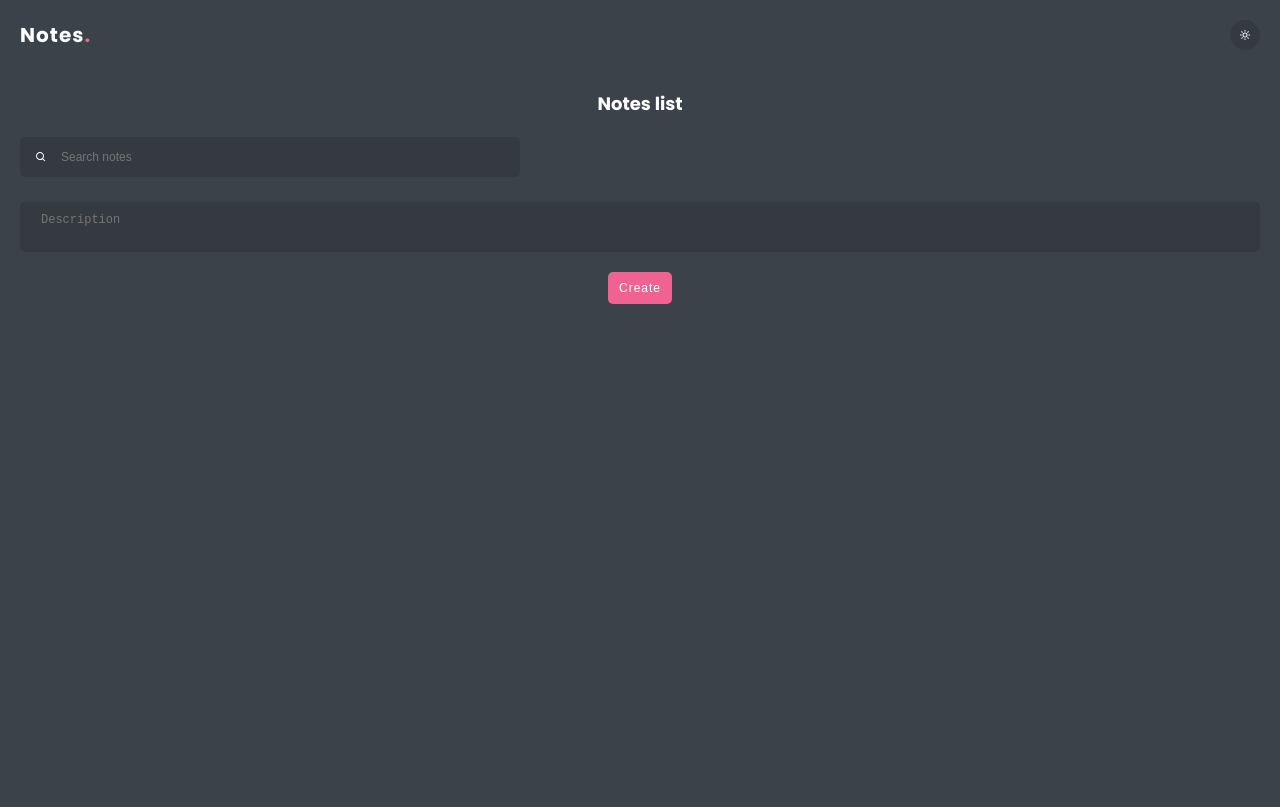
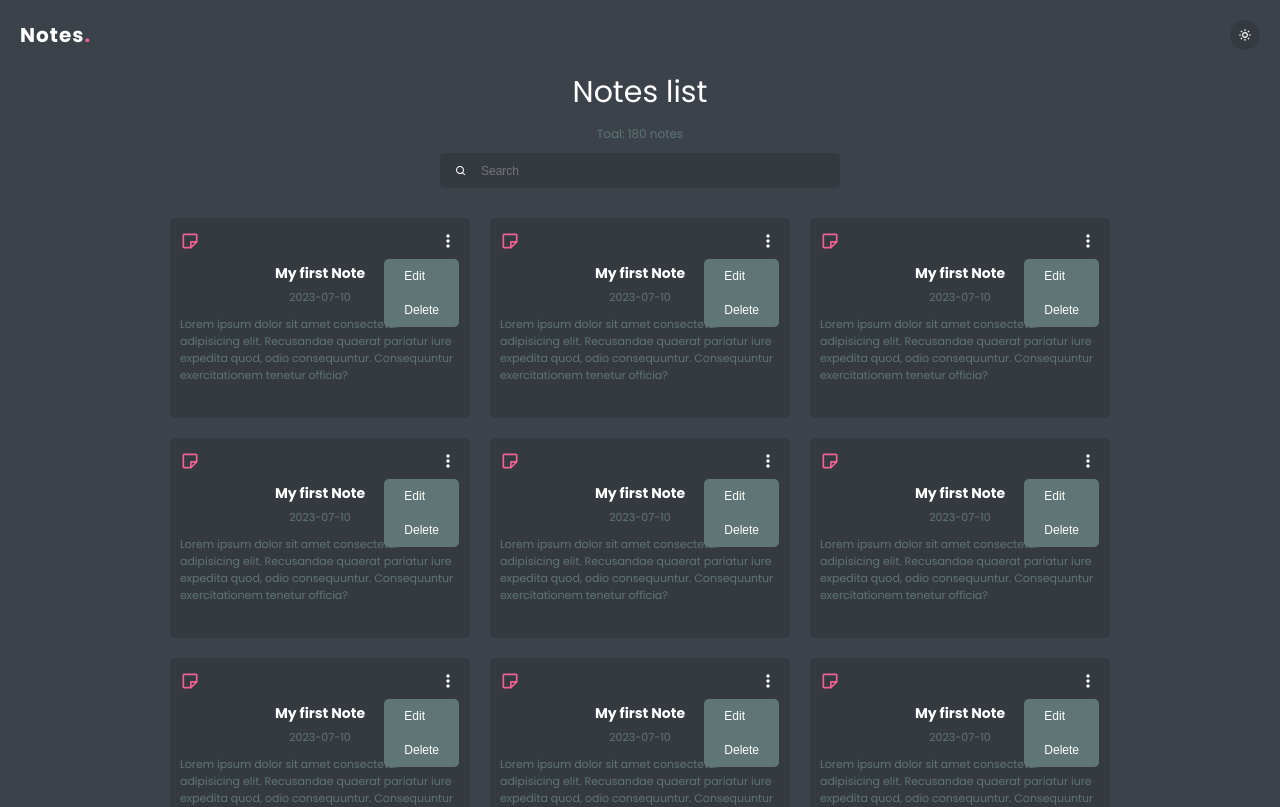
Before and after one commit to IrvingRR/notes-management-frontend, a Next.js app: page / in a window 1280 px wide. Shown: the top 807 px of the page. Built offline with nearby package versions, Linux system fonts and the light colour scheme.

Commit message:
[Design]: NoteItem design created

```diff
--- a/src/app/page.tsx
+++ b/src/app/page.tsx
@@ -1,17 +1,29 @@
 "use client";
 
 import { BiSearch } from "react-icons/bi";
-import { Container} from "@/styled/pages/home.styles";
-import { Button, Input, TextArea } from "@/common";
+import { Container, NotesContainer } from "@/styled/pages/home.styles";
+import { Input } from "@/common";
+import { NoteItem } from "@/components";
 
 export default function Home() {
 
   return (
    <Container>
       <h2>Notes list</h2>
-      <Input type='text' name='seach' placeholder='Search notes' icon={<BiSearch/>} legend='Invalid search'/>
-      <TextArea name='description' placeholder="Description"/>
-      <Button label='Create'/>
+      <p>Toal: 180 notes</p>
+      <Input type='text' name='search' placeholder='Search' icon={<BiSearch/>}/>
+      <NotesContainer>
+        <NoteItem/>
+        <NoteItem/>
+        <NoteItem/>
+        <NoteItem/>
+        <NoteItem/>
+        <NoteItem/>
+        <NoteItem/>
+        <NoteItem/>
+        <NoteItem/>
+        <NoteItem/>
+      </NotesContainer>
    </Container>
   );
 };
--- /dev/null
+++ b/src/components/NoteItem.tsx
@@ -0,0 +1,26 @@
+import { BiDotsVerticalRounded, BiNote } from "react-icons/bi";
+import { NoteCard, NoteCardBody, NoteCardButton, NoteCardHeader, NoteCardOption, NoteCardOptions, NoteCardTitle } from "@/styled/components/noteItem.styles";
+
+export const NoteItem = () => {
+  return (
+    <NoteCard>
+        <NoteCardHeader>
+        <BiNote/>
+        <NoteCardButton>
+            <BiDotsVerticalRounded/>
+            <NoteCardOptions>
+            <NoteCardOption>Edit</NoteCardOption>
+            <NoteCardOption>Delete</NoteCardOption>
+            </NoteCardOptions>
+        </NoteCardButton>
+        </NoteCardHeader>
+        <NoteCardTitle>
+        <h3>My first Note</h3>
+        <span>2023-07-10</span>
+        </NoteCardTitle>
+        <NoteCardBody>
+        <p>Lorem ipsum dolor sit amet consectetur adipisicing elit. Recusandae quaerat pariatur iure expedita quod, odio consequuntur. Consequuntur exercitationem tenetur officia?</p>
+        </NoteCardBody>
+    </NoteCard>
+  );
+};
--- a/src/components/index.ts
+++ b/src/components/index.ts
@@ -1,2 +1,3 @@
 export * from './Header';
+export * from './NoteItem';
 export * from './ProviderComponent';
--- a/src/styled/common/form.ts
+++ b/src/styled/common/form.ts
@@ -2,6 +2,7 @@ import styled, {css} from 'styled-components';
 
 export const Field = styled.div`
     width: 100%;
+    max-width: 400px;
     display: flex;
     flex-direction: column;
     gap: 5px;
@@ -30,11 +31,12 @@ export const FieldContent = styled.div<{ variant?: string }>`
 
 export const InputElement = styled.input<{ variant?: string, isrounded?: boolean }>`
     width: 100%;
-    height: 40px;
+    height: 35px;
     max-width: 500px;
     padding: 10px 20px;
     background-color: ${props => props.theme.backgroundSecondaryColor};
     color: ${props => props.theme.fontColor};
+    font-size: var(--fs-s);
 
     &:focus {
         background-color: transparent;
@@ -82,6 +84,7 @@ export const TextAreaElement = styled.textarea<{ isrounded?: boolean }>`
     background-color: ${props => props.theme.backgroundSecondaryColor};
     color: ${props => props.theme.fontColor};
     resize: none;
+    font-size: var(--fs-s);
 
     &:focus {
         background-color: transparent;
--- /dev/null
+++ b/src/styled/components/noteItem.styles.ts
@@ -0,0 +1,96 @@
+import styled from 'styled-components';
+
+export const NoteCard = styled.div`
+    width: 100%;
+    max-width: 300px;
+    height: 200px;
+    display: flex;
+    flex-direction: column;
+    gap: 10px;
+    border-radius: var(--radius);
+    background-color: ${props => props.theme.backgroundSecondaryColor};
+    color: ${props => props.theme.fontColor};
+    padding: 10px;
+    transition: var(--transition);
+
+    &:hover {
+        transform: translateY(-3px);
+        box-shadow: 0px 0px 5px -1px var(--gray-secondary-color);
+        -webkit-box-shadow: 0px 0px 5px -1px var(--gray-secondary-color);
+        -moz-box-shadow: 0px 0px 5px -1px var(--gray-secondary-color);
+    }
+`;
+
+export const NoteCardHeader = styled.div`
+    width: 100%;
+    display: flex;
+    gap: 5px;
+    align-items: center;
+    justify-content: space-between;
+
+    svg {
+        font-size: var(--fs-l);
+        color: var(--primary-color);
+    }
+`;
+
+export const NoteCardButton = styled.button`
+    width: 25px;
+    height: 25px;
+    display: flex;
+    justify-content: center;
+    align-items: center;
+    border-radius: 100%;
+    background-color: transparent;
+    position: relative;
+
+    svg {
+        color: ${props => props.theme.fontColor};
+    }
+`;
+
+export const NoteCardTitle = styled.div`
+    width: 100%;
+    display: flex;
+    gap: 5px;
+    flex-direction: column;
+    align-items: center;
+
+    span {
+        font-size: var(--fs-xs);
+        color: var(--gray-secondary-color);
+    }
+`;
+
+export const NoteCardBody = styled.div`
+    height: 100%;
+    font-size: var(--fs-xs);
+`;
+
+export const NoteCardOptions = styled.ul`
+    background-color: var(--gray-secondary-color);
+    border-radius: var(--radius);
+    transition: var(--transition);
+    display: flex;
+    flex-direction: column;
+    position: absolute;
+    overflow: hidden;
+    top: 30px;
+    right: 0;
+    /* height: 0; */
+`;
+
+export const NoteCardOption = styled.li`
+    width: 100%;
+    padding: 10px 20px;
+    display: flex;
+    align-items: center;
+    gap: 8px;
+    color: var(--white-color);
+    font-size: var(--fs-s);
+    transition: var(--transition);
+
+    &:hover {
+        background-color: var(--gray-color);
+    }
+`;
--- a/src/styled/globalStyles.ts
+++ b/src/styled/globalStyles.ts
@@ -52,7 +52,8 @@ export const GlobalStyles = createGlobalStyle`
         min-height: 100vh;
         font-size: var(--fs-s);
         background-color: ${props => props.theme.backgroundPrimaryColor};
-        color: ${props => props.theme.fontColor}
+        color: ${props => props.theme.fontColor};
+        transition: 0.3s background-color ease;
     }
 
     button,
@@ -63,7 +64,7 @@ export const GlobalStyles = createGlobalStyle`
         outline: none;
         transition: var(--transition);
         border-radius: var(--radius);
-        font-size: var(--fs-s);
+        font-size: var(--fs-m);
     }
 
     button {
--- a/src/styled/pages/home.styles.ts
+++ b/src/styled/pages/home.styles.ts
@@ -2,9 +2,29 @@ import styled from 'styled-components';
 
 export const Container = styled.div`
     width: 100%;
-    padding: 20px;
     display: flex;
     flex-direction: column;
+    align-items: center;
+    padding: 0 20px;
+    gap: 10px;
+    min-height: 80vh;
+
+    h2 {
+        font-size: var(--fs-xl);
+        font-weight: 400;
+    }
+
+    p {
+        color: var(--gray-secondary-color);
+    }
+`;
+
+export const NotesContainer = styled.div`
+    width: 100%;
+    display: flex;
+    justify-content: center;
+    align-items: center;
+    flex-wrap: wrap;
     gap: 20px;
-    align-items: center;
+    padding: 20px 0;
 `;
```
